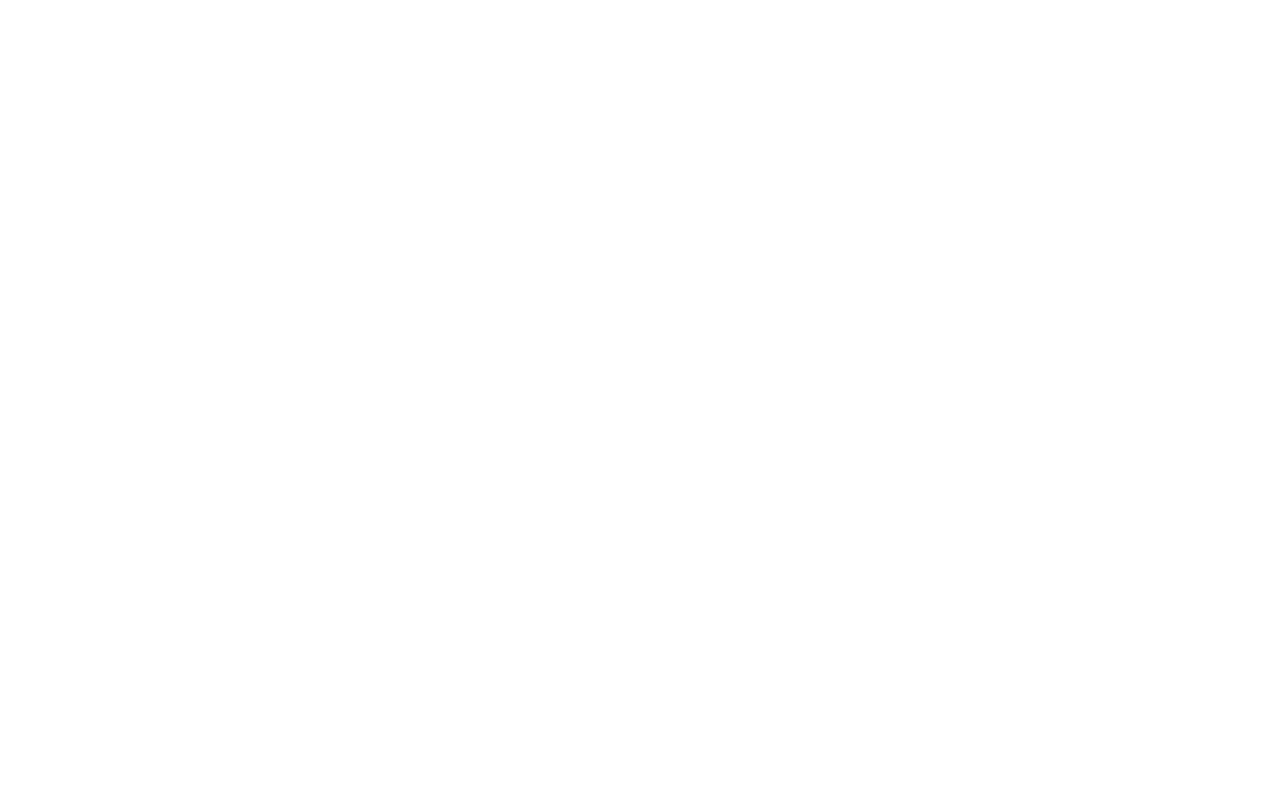
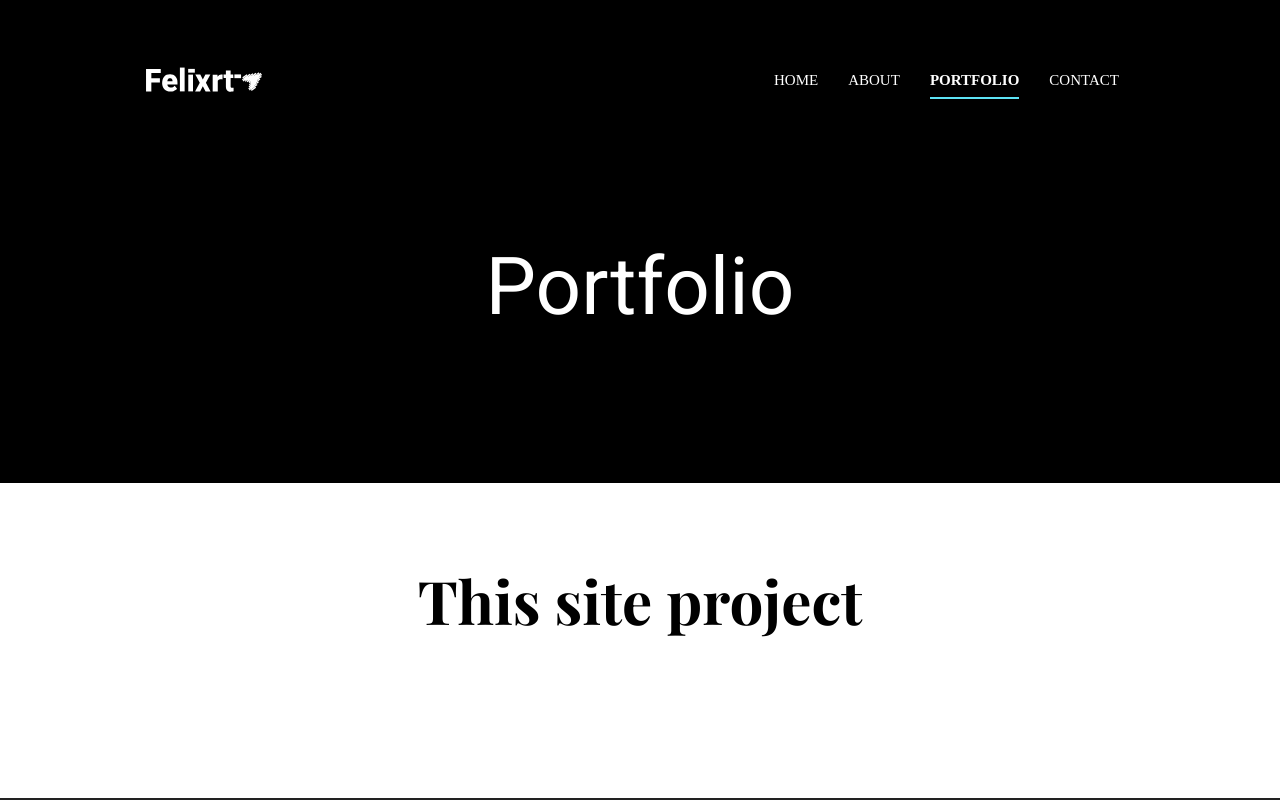
Before and after one commit to frivasto/felixrt, a React (Create React App) app: page /Portfolio/ThisSite in a window 1280 px wide. Before the commit this address had no page. Shown: the top 800 px of the page. Built offline with nearby package versions, Linux system fonts and the light colour scheme.

Commit message:
Projects sub pages and modal on projectshuffle version

```diff
--- a/src/App.js
+++ b/src/App.js
@@ -4,13 +4,13 @@ import {
   Routes,
   Route
 } from 'react-router-dom'
+import './App.scss'
 import ScrollToTop from './components/util/ScrollToTop'
 import Home from './components/pages/Home'
 import About from './components/pages/About'
 import Contact from './components/pages/Contact'
 import Portfolio from './components/pages/Portfolio'
-
-import './App.scss';
+import ThisSite from './components/projects/ThisSite'
 
 function App() {
   return (
@@ -21,6 +21,7 @@ function App() {
             <Route path={'/About'} element={<About/>}></Route>
             <Route path={'/Contact'} element={<Contact/>}></Route>
             <Route path={'/Portfolio'} element={<Portfolio/>}></Route>
+            <Route path={'/Portfolio/ThisSite'} element={<ThisSite/>}></Route>
             <Route path={'/'} element={<Home/>}></Route>
           </Routes>
         </ScrollToTop>
--- a/src/components/misc/Header.js
+++ b/src/components/misc/Header.js
@@ -2,7 +2,9 @@ import React from 'react'
 import { FontAwesomeIcon } from '@fortawesome/react-fontawesome'
 import { brands } from '@fortawesome/fontawesome-svg-core/import.macro'
 
-const Header = () => {
+class Header extends React.Component {
+
+    render(){
         return (
             <React.Fragment>
                 <section className="hero-area bg-primary" id="parallax">
@@ -17,6 +19,25 @@ const Header = () => {
                             </div>
                         </div>
                     </div>
+
+                    <div className="modal fade" id="exampleModal" tabIndex="-1" aria-labelledby="exampleModalLabel" aria-hidden="true">
+                        <div className="modal-dialog">
+                            <div className="modal-content">
+                                <div className="modal-header">
+                                    <h5 className="modal-title" id="exampleModalLabel">Modal title</h5>
+                                    <button type="button" className="btn-close" data-bs-dismiss="modal" aria-label="Close"></button>
+                                </div>
+                                <div className="modal-body">
+                                    My body is here
+                                </div>
+                                <div className="modal-footer">
+                                    <button type="button" className="btn btn-secondary" data-bs-dismiss="modal">Close</button>
+                                    <button type="button" className="btn btn-primary">Save changes</button>
+                                </div>
+                            </div>
+                        </div>
+                    </div>
+
                     <ul className="list-unstyled ml-5 mt-5 position-relative zindex-1">
                         <li className="mb-3">
                             <a className="text-white" href="https://www.linkedin.com/in/frivasto" target="_blank" rel="noreferrer">
@@ -38,5 +59,6 @@ const Header = () => {
             </React.Fragment>
         )
     }
+}
 
 export default Header;
--- a/src/components/misc/PortfolioShuffle.js
+++ b/src/components/misc/PortfolioShuffle.js
@@ -1,8 +1,26 @@
 import React from 'react'
 import $ from 'jquery'
 import Shuffle from 'shufflejs';
+import { Modal } from 'bootstrap';
+import { Link } from 'react-router-dom';
 
 class PortfolioShuffle extends React.Component{
+
+    constructor(props){
+        super(props);
+        this.state = {modalActive : false};
+        this.state = {projectModal : null};
+    }
+
+    viewProject = () =>{
+        this.setState({modalActive: true});
+        var projectmodal =this.state.projectModal;
+        projectmodal.show();
+    }
+
+    closeProject = () => {
+        this.setState({modalActive: false});
+    }
 
     componentDidMount(){
          var myShuffle = new Shuffle(document.querySelector('.shuffle-wrapper'), {
@@ -15,6 +33,10 @@ class PortfolioShuffle extends React.Component{
                 myShuffle.filter(input.value);
             }
         });
+        var modal =  new Modal(document.getElementById('exampleModal'),  {
+            keyboard: true
+        });
+        this.setState({ projectModal: modal});
     }
 
     render(){
@@ -43,16 +65,14 @@ class PortfolioShuffle extends React.Component{
                         <div className="row shuffle-wrapper">
                             <div className="col-lg-4 col-6 mb-4 shuffle-item" data-groups="[&quot;design&quot;,&quot;illustration&quot;]">
                                 <div className="position-relative rounded hover-wrapper">
+                                    <Link to='/Portfolio/ThisSite'>
                                         <img src={ process.env.PUBLIC_URL + "/images/portfolio/item-1.png"} alt="Portfolio 9" className="img-fluid rounded w-100 d-block" />
                                         <div className="hover-overlay">
                                             <div className="hover-content">
-                                        <button type="button" className="btn btn-light btn-sm"
-                                        href="#!"
-                                        data-bs-toggle="modal"
-                                        data-bs-target="#exampleModal"
-                                        >view project</button>
+                                                <h3>This Site</h3>
                                             </div>
                                         </div>
+                                    </Link>
                                 </div>
                             </div>
                             <div className="col-lg-4 col-6 mb-4 shuffle-item" data-groups="[&quot;branding&quot;]">
@@ -138,6 +158,23 @@ class PortfolioShuffle extends React.Component{
                         </div>
                     </div>
                 </section>
+                <div className="modal fade" id="exampleModal" tabIndex="-1" aria-labelledby="exampleModalLabel" aria-hidden="true">
+                    <div className="modal-dialog">
+                        <div className="modal-content">
+                            <div className="modal-header">
+                                <h5 className="modal-title" id="exampleModalLabel">Modal title</h5>
+                                <button type="button" className="btn-close" data-bs-dismiss="modal" aria-label="Close"></button>
+                            </div>
+                            <div className="modal-body">
+                                My body is here
+                            </div>
+                            <div className="modal-footer">
+                                <button type="button" className="btn btn-secondary" data-bs-dismiss="modal">Close</button>
+                                <button type="button" className="btn btn-primary">Save changes</button>
+                            </div>
+                        </div>
+                    </div>
+                </div>
             </React.Fragment>
         )
     }
--- /dev/null
+++ b/src/components/projects/ThisSite.jsx
@@ -0,0 +1,37 @@
+import React from 'react'
+import Layout from '../../layout/Layout'
+
+
+class ThisSite extends React.Component{
+
+    render(){
+        return (
+            <React.Fragment>
+                <Layout currentPage="Portfolio">
+                    <section className="page-title bg-primary position-relative">
+                        <div className="container">
+                            <div className="row">
+                                <div className="col-12 text-center">
+                                    <h1 className="text-white font-tertiary">Portfolio</h1>
+                                </div>
+                            </div>
+                        </div>
+                    </section>
+                    <section className="section">
+                        <div className="container">
+                            <div className="row">
+                                <div className="col-12 text-center">
+                                    <h2 className="section-title">This site project</h2>
+                                </div>
+                                <div className="col-lg-8 mx-auto">
+
+                                </div>
+                            </div>
+                        </div>
+                    </section>
+                </Layout>
+            </React.Fragment>
+        )
+    }
+}
+export default ThisSite;
```
Lines whose indentation alone changed are shown as unchanged.
